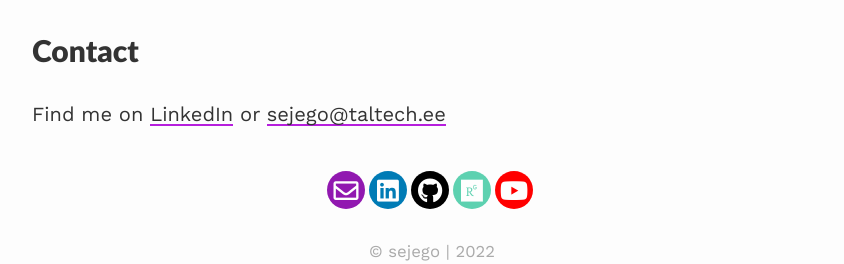
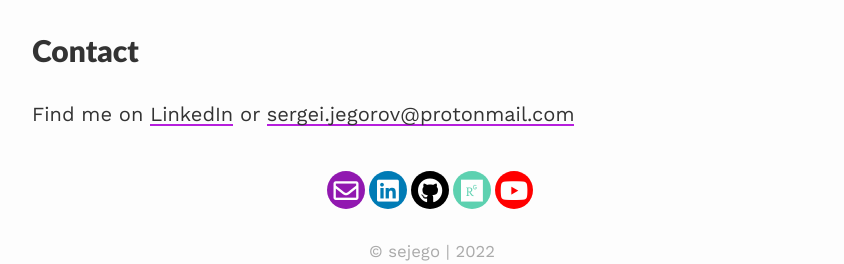
Before and after one commit to sejego/sejego, a Jekyll site: the page built from index.md, in a window 1280 px wide. Shown: the part 2016-2280 px from the top of the page, without its empty margins (208-1052 px from the left). Built offline with Jekyll 4.4.1, drawn with Linux system fonts in a browser that asks for light colours; nearby versions of some CDN libraries.

Commit message:
update email contact

```diff
--- a/_config.yml
+++ b/_config.yml
@@ -5,7 +5,7 @@ description: Software Engineer
 
 baseurl: "" #name of GitHub repository
 url: "https://www.sejego.engineer" #custom url to be used instead of GitHub repository
-email: "sejego@taltech.ee"
+email: "sergei.jegorov@protonmail.com"
 
 
 highlighter: rouge
@@ -17,7 +17,7 @@ markdown: kramdown
 # paginate_path: /blog/page:num/
 
 # Social media links in footer
-email: "sejego@taltech.ee"
+email: "sergei.jegorov@protonmail.com"
 linkedin: "sejego"
 github: "sejego"
 researchgate: "Sergei-Jegorov"
--- a/index.md
+++ b/index.md
@@ -80,4 +80,4 @@ In my free time, I am a dancer and an avid learner.
 
 ## Contact
 
-Find me on [LinkedIn](https://linkedin.com/in/sejego){:target="_blank"} or <sejego@taltech.ee>
+Find me on [LinkedIn](https://linkedin.com/in/sejego){:target="_blank"} or <sergei.jegorov@protonmail.com>
```
